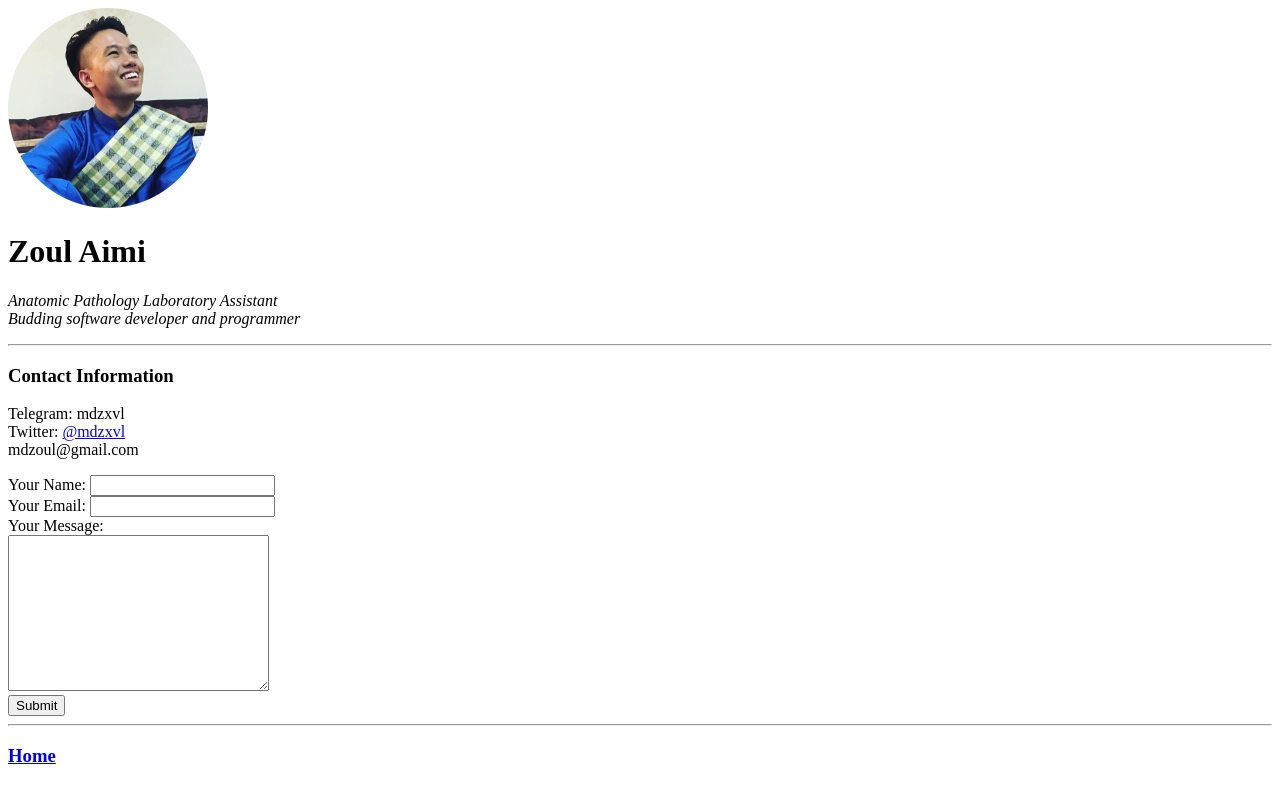
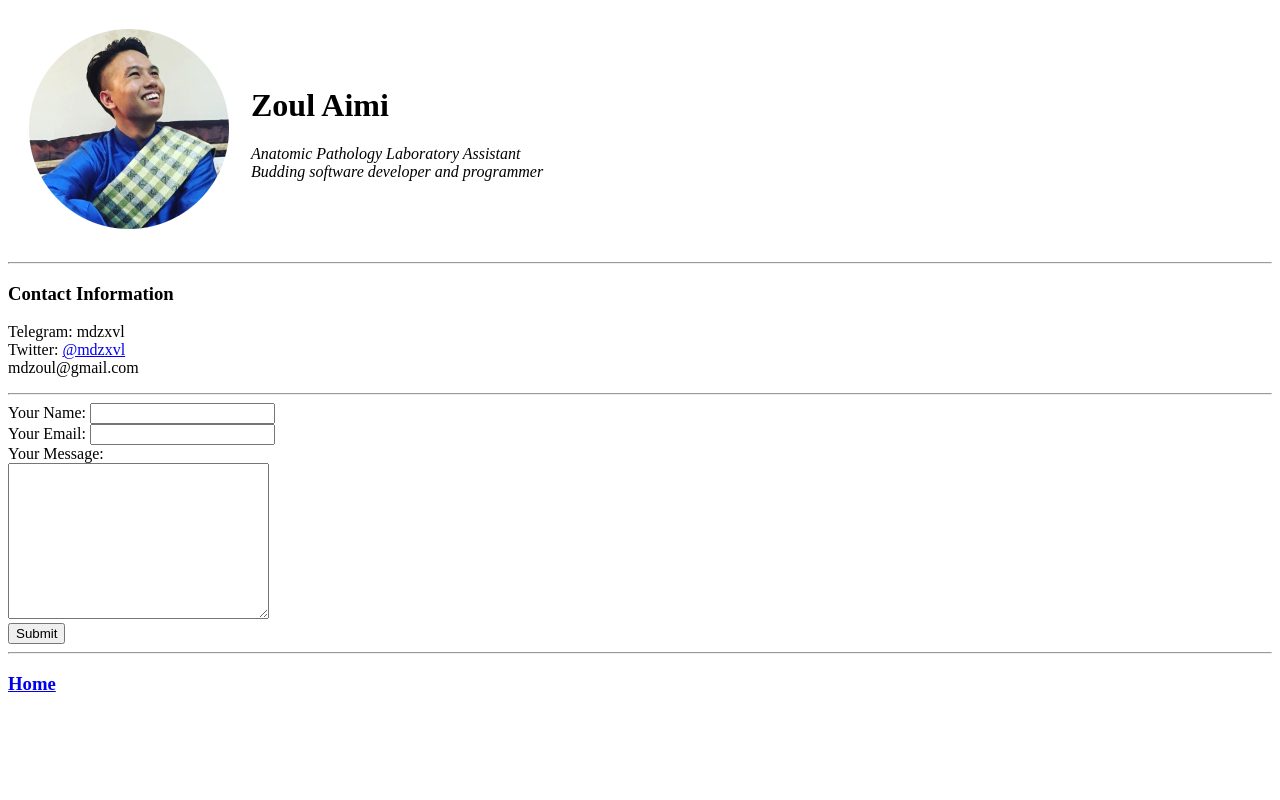
Before and after one commit to mdzoul/CV, a plain HTML site: page contact.html in a window 1280 px wide. Drawn offline with Linux system fonts and the light colour scheme.

Commit message:
Tidied up code

```diff
--- a/contact.html
+++ b/contact.html
@@ -1,24 +1,33 @@
 <!DOCTYPE html>
 <html lang="en" dir="ltr">
+
   <head>
     <meta charset="utf-8">
     <title>Contact Zoul</title>
   </head>
+
   <body>
-    <a href="index.html"><img src="images/zoul.png" alt="Zoul Profile Picture"></a>
-    <h1>Zoul Aimi</h1>
-      <dl>
-        <dt><em>Anatomic Pathology Laboratory Assistant</em></dt>
-        <dt><em>Budding software developer and programmer</em></dt>
-      </dl>
+    <table cellspacing="20">
+      <tr>
+        <td><a href="index.html"><img src="images/zoul.png" alt="Zoul Profile Picture"></a></td>
+        <td>
+          <h1>Zoul Aimi</h1>
+          <dl>
+            <dt><em>Anatomic Pathology Laboratory Assistant</em></dt>
+            <dt><em>Budding software developer and programmer</em></dt>
+          </dl>
+        </td>
+      </tr>
+    </table>
     <hr>
+
     <h3>Contact Information</h3>
     <dl>
       <dt>Telegram: mdzxvl</dt>
       <dt>Twitter: <a href="https://twitter.com/mdzxvl">@mdzxvl</a></dt>
       <dt>mdzoul@gmail.com</dt>
     </dl>
-
+    <hr>
     <form action="mailto:zoulaimi@gmail.com" method="post" enctype="text/plain" target="_blank">
       <label>Your Name:</label>
       <input type="text" name="yourName" value=""><br>
@@ -28,8 +37,8 @@
       <textarea name="yourMessage" rows="10" cols="30"></textarea><br>
       <input type="submit">
     </form>
+    <hr>
 
-    <hr>
     <h3><a href="index.html">Home</a></h3>
   </body>
 </html>
```
Also changed, not shown: index.html (+5 -6 lines).
